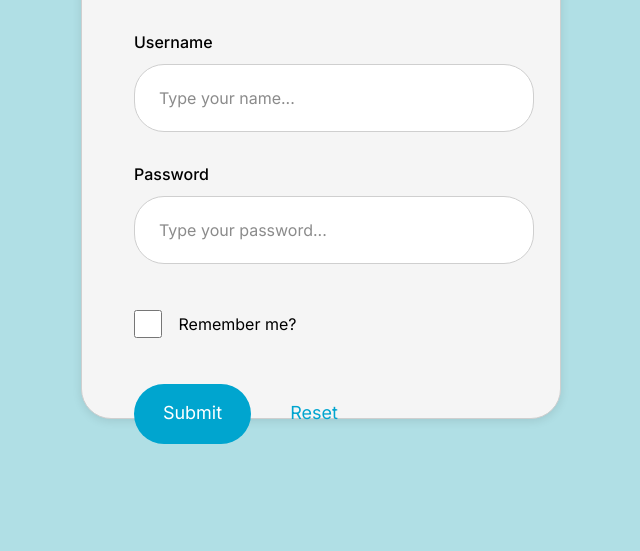
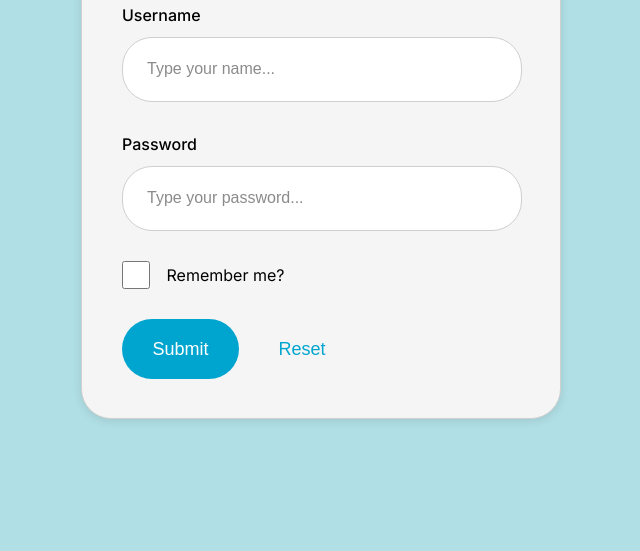
Before and after one commit to IxAntho/Form-example-only-CSS, a plain HTML site: page index.html in a window 1280 px wide. Shown: the part 249-800 px from the top of the page, without its empty margins (319-959 px from the left). Drawn offline with Linux system fonts and the light colour scheme.

Commit message:
delete normalize.css update

```diff
--- a/index.css
+++ b/index.css
@@ -18,6 +18,7 @@
 .form {
     margin: 0 auto;
     max-width: 480px;
+    min-height: 480px;
     max-height: 536px;
     background-color: #f5f5f5;
     border: 1px solid #cfcfcf;
@@ -38,7 +39,6 @@
 .form__fieldset {
     margin-bottom: 30px;
     border: none;
-    position: relative;
 }
 
 .form__label {
--- a/index.html
+++ b/index.html
@@ -3,7 +3,6 @@
     <head>
         <meta charset="UTF-8">
         <meta name="viewport" content="width=device-width, initial-scale=1.0">
-        <link rel="stylesheet" href="./vendor/normalize.css" />
         <link rel="stylesheet" href="./index.css" />
         <link rel="preconnect" href="https://fonts.googleapis.com">
         <link rel="preconnect" href="https://fonts.gstatic.com" crossorigin>
```
